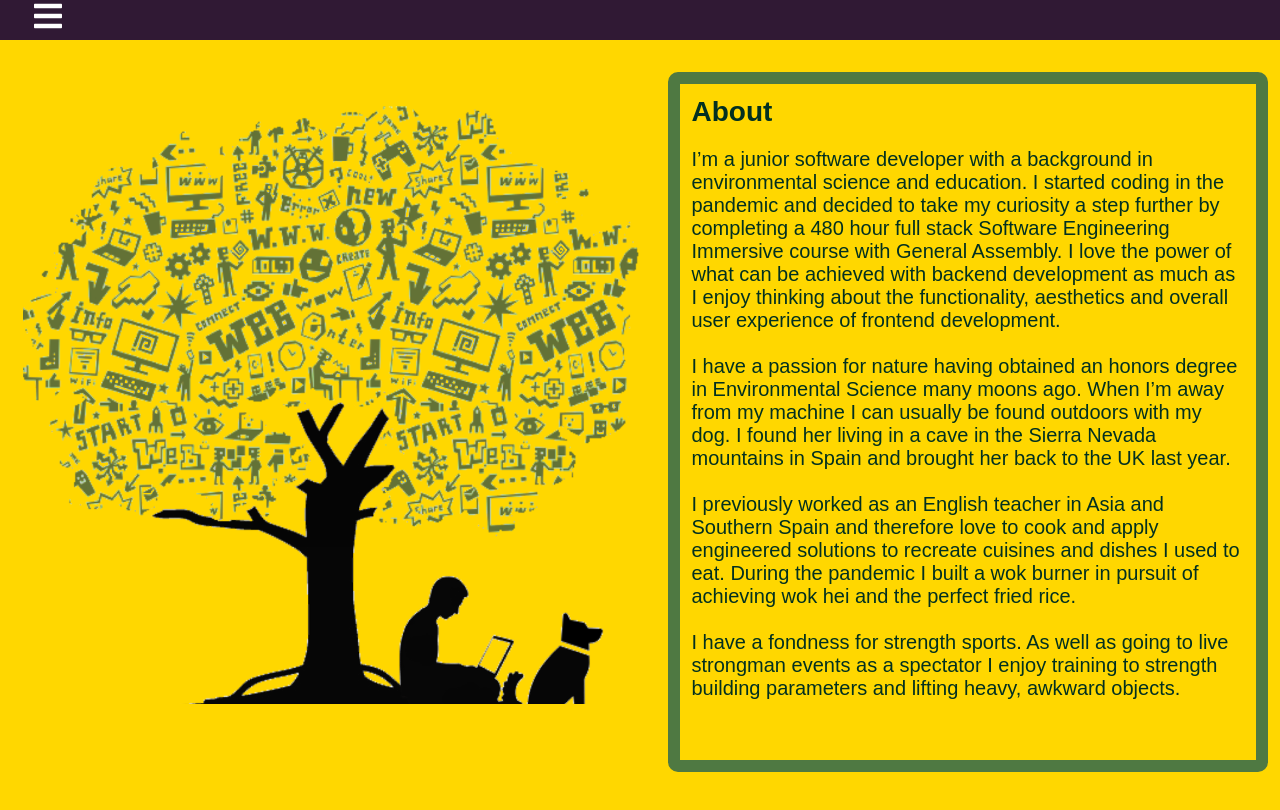
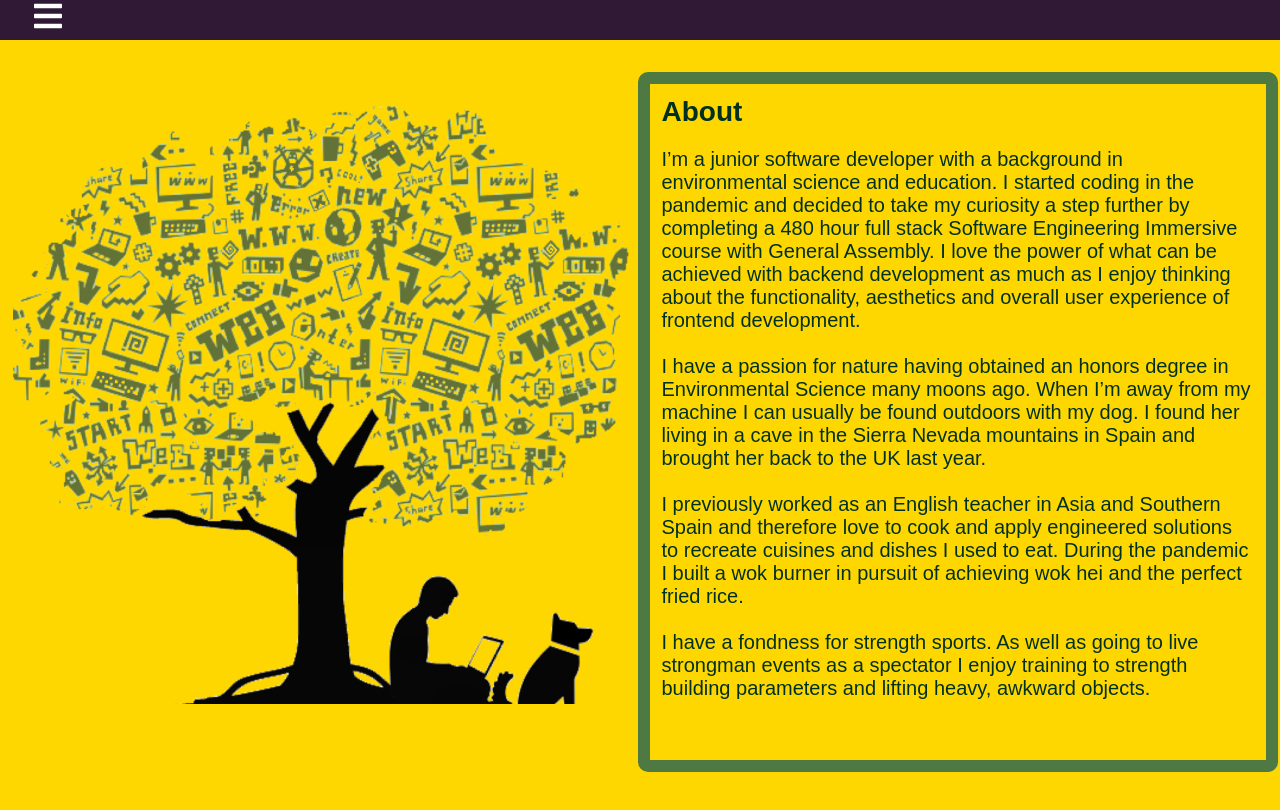
Before and after one commit to BeltonJohn/Portfolio-matt, a React (Create React App) app: page /about in a window 1280 px wide. Shown: the top 810 px of the page. Built offline with nearby package versions, Linux system fonts and the light colour scheme; a web font is replaced by a local one.

Commit message:
final changes

```diff
--- a/src/styles/about.scss
+++ b/src/styles/about.scss
@@ -8,7 +8,8 @@
 }
 
 #about-section {
-  width: 600px;
+  min-width: 300px;
+  max-width: 640px;
   height: 700px;
   font-size: 20px;
   margin-top: 2.5%;
```
